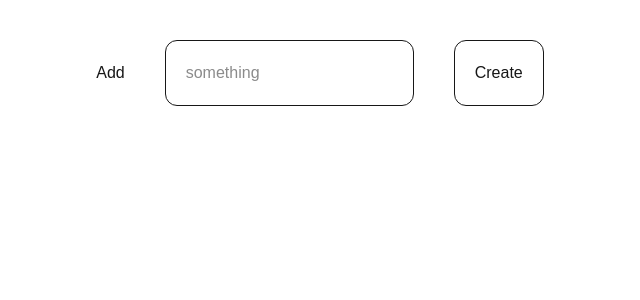
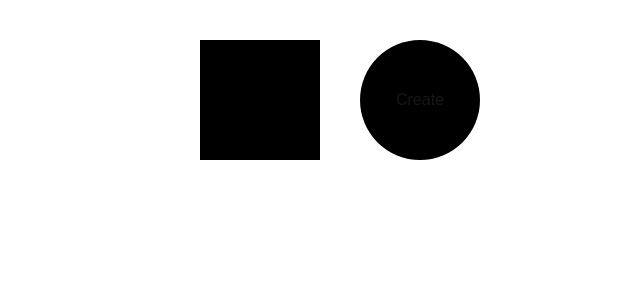
Before and after one commit to jesperringhog/nothing, a Next.js app: page /everything in a window 1280 px wide. Shown: the top 300 px of the page, without its empty margins (320-960 px from the left). Built offline with nearby package versions, Linux system fonts and the light colour scheme.

Commit message:
added button component for handling actions and styling

```diff
--- a/app/components/AddThing.tsx
+++ b/app/components/AddThing.tsx
@@ -2,9 +2,8 @@
 
 import { useContext, useReducer, useState } from "react";
 import { ThingContext } from "../contexts/ThingContext";
-import { ThingActionType } from "../reducers/thingReducer";
 import { BtnComponent } from "./BtnComponent";
-import { Thing } from "../models/Thing";
+import { ThingActionType } from "../models/ThingActionType";
 
 export const AddThing = () => {
   const [something, setSomething] = useState("");
@@ -16,22 +15,22 @@ export const AddThing = () => {
       onSubmit={(e) => {
         e.preventDefault();
         dispatch({
-          type: ThingActionType.ADDED,
+          type: ThingActionType.CREATED,
           payload: something,
         });
         setSomething("");
       }}
     >
-      <label htmlFor="thingInput">Add</label>
+      <label htmlFor="thingInput"></label>
       <input
-        className="p-5 border rounded-xl"
+        className="w-30 h-30 text-white text-center placeholder:text-center bg-black"
         id="thingInput"
         type="text"
-        placeholder="something"
         value={something}
         onChange={(e) => setSomething(e.target.value)}
+        required
       />
-      <BtnComponent>Create</BtnComponent>
+      <BtnComponent thingActionType={ThingActionType.CREATED}>Create</BtnComponent>
     </form>
   );
 };
--- a/app/components/BtnComponent.tsx
+++ b/app/components/BtnComponent.tsx
@@ -1,12 +1,48 @@
-import React from "react";
+import React, { useContext } from "react";
+import { ThingContext } from "../contexts/ThingContext";
+import { Thing } from "../models/Thing";
+import { ThingActionType } from "../models/ThingActionType";
 
 type BtnComponentProps = {
-  onClick?: () => void;
+  thing?: Thing;
+  thingActionType: ThingActionType;
   children: React.ReactNode;
 };
 
-export const BtnComponent = ({ onClick, children }: BtnComponentProps) => (
-  <button onClick={onClick} className="p-5 border rounded-xl cursor-pointer">
-    {children}
-  </button>
-);
+export const BtnComponent = ({
+  thing,
+  thingActionType,
+  children,
+}: BtnComponentProps) => {
+  const { dispatch } = useContext(ThingContext);
+  let className = "w-30 h-30 bg-black hover:bg-white cursor-pointer";
+
+  switch (thingActionType) {
+    case ThingActionType.CREATED:
+      className += " rounded-full";
+      break;
+
+    case ThingActionType.ALTERNATED:
+      className += " rounded-tr-[50%] rounded-bl-[50%]";
+      break;
+
+    case ThingActionType.ELIMINATED:
+      className += " [clip-path:polygon(50%_0%,0%_100%,100%_100%)] hover:[clip-path:none]";
+  }
+
+  return (
+    <button
+      onClick={() => {
+        if (!thing) return;
+        dispatch({
+          type: thingActionType!,
+          payload: thing.id.toString(),
+        });
+      }}
+      className={className}
+
+    >
+      {children}
+    </button>
+  );
+};
--- a/app/components/Things.tsx
+++ b/app/components/Things.tsx
@@ -3,7 +3,7 @@
 import { useContext } from "react";
 import { ThingContext } from "../contexts/ThingContext";
 import { BtnComponent } from "./BtnComponent";
-import { ThingActionType } from "../reducers/thingReducer";
+import { ThingActionType } from "../models/ThingActionType";
 
 export const Things = () => {
   const { things, dispatch } = useContext(ThingContext);
@@ -13,25 +13,11 @@ export const Things = () => {
       {things.map((t) => (
         <li key={t.id} className="flex gap-10 items-center">
           <span className={t.nothing ? "line-through" : ""}>{t.word}</span>
-          <BtnComponent
-            onClick={() => {
-              dispatch({
-                type: ThingActionType.REMOVED,
-                payload: t.id.toString(),
-              });
-            }}
-          >
-            Delete
+          <BtnComponent thing={t} thingActionType={ThingActionType.ELIMINATED}>
+            Eliminate
           </BtnComponent>
-          <BtnComponent
-            onClick={() => {
-              dispatch({
-                type: ThingActionType.TOGGLED,
-                payload: t.id.toString(),
-              });
-            }}
-          >
-            Toggle
+          <BtnComponent thing={t} thingActionType={ThingActionType.ALTERNATED}>
+            Alternate
           </BtnComponent>
         </li>
       ))}
--- /dev/null
+++ b/app/models/ThingActionType.ts
@@ -0,0 +1,5 @@
+export enum ThingActionType {
+  CREATED,
+  ELIMINATED,
+  ALTERNATED,
+}
--- a/app/reducers/thingReducer.ts
+++ b/app/reducers/thingReducer.ts
@@ -1,10 +1,5 @@
 import { Thing } from "../models/Thing";
-
-export enum ThingActionType {
-  ADDED,
-  REMOVED,
-  TOGGLED,
-}
+import { ThingActionType } from "../models/ThingActionType";
 
 export type ThingAction = {
   type: ThingActionType;
@@ -13,16 +8,16 @@ export type ThingAction = {
 
 export const thingReducer = (things: Thing[], action: ThingAction) => {
   switch (action.type) {
-    case ThingActionType.ADDED:
+    case ThingActionType.CREATED:
       return [
         ...things,
         { id: Date.now(), word: action.payload, nothing: true },
       ];
 
-    case ThingActionType.REMOVED:
+    case ThingActionType.ELIMINATED:
       return things.filter((t) => t.id !== +action.payload);
 
-    case ThingActionType.TOGGLED:
+    case ThingActionType.ALTERNATED:
       return things.map((t) =>
         t.id === +action.payload ? { ...t, nothing: !t.nothing } : t,
       );
```
